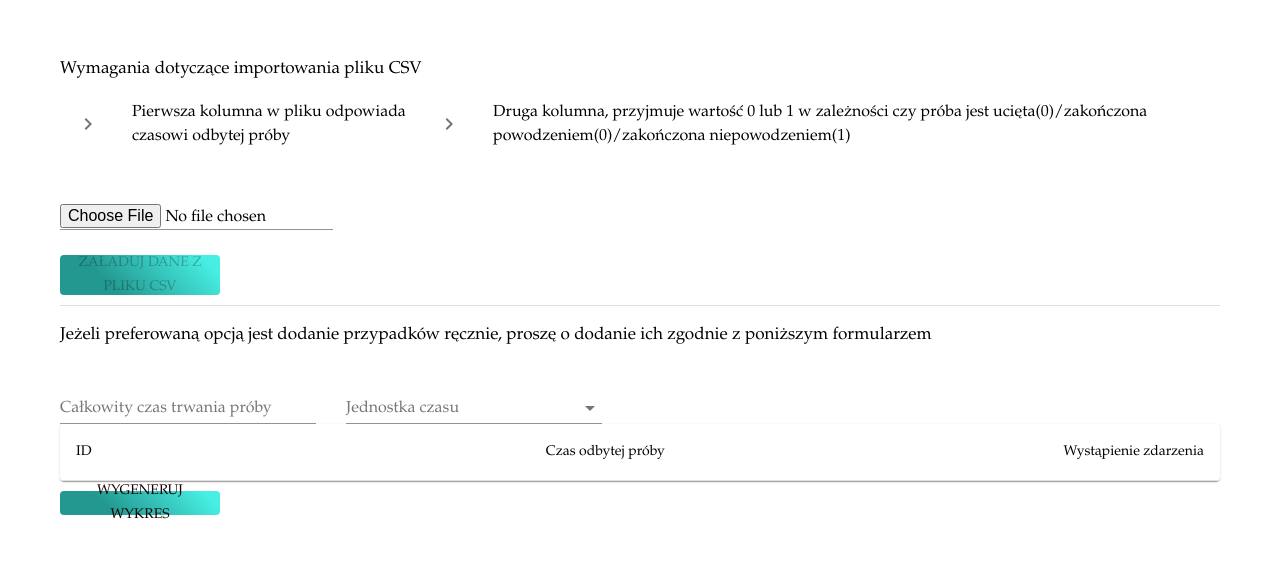
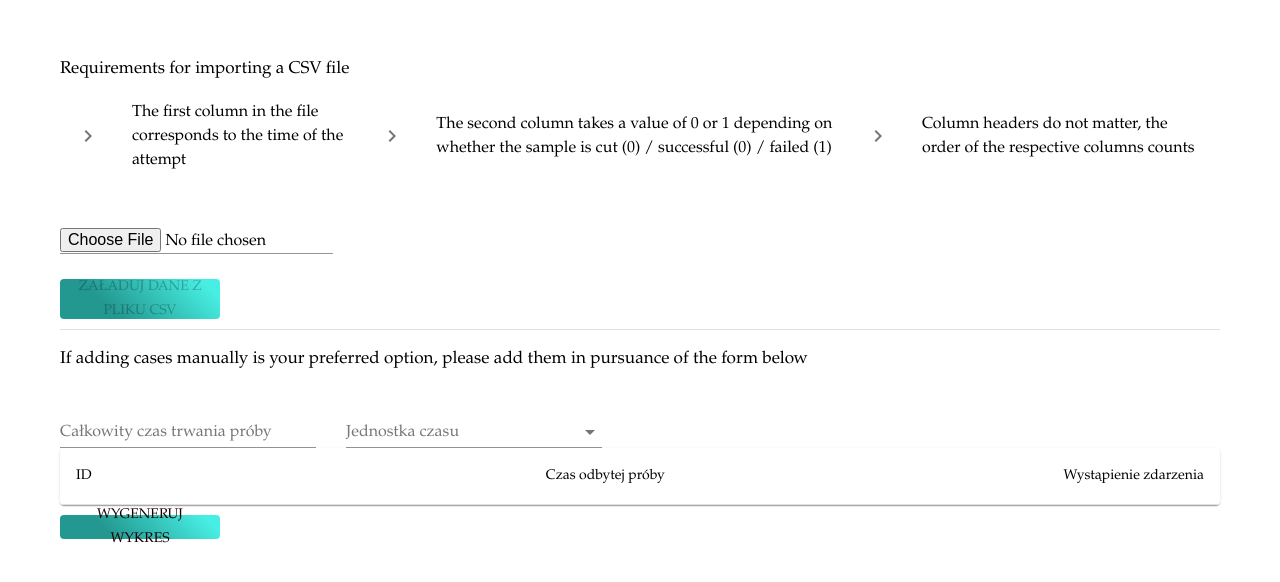
Before and after one commit to azdrojowa123/math-microservices, a React (Create React App) app in the folder frontend/: page /calc/survival-curve in a window 1280 px wide. Shown: the top 582 px of the page. Built offline with nearby package versions, Linux system fonts and the light colour scheme.

Commit message:
feat: adding another values returning from CSV

```diff
--- a/frontend/src/pages/survival-curve/AddingTestingPersonForm.tsx
+++ b/frontend/src/pages/survival-curve/AddingTestingPersonForm.tsx
@@ -66,8 +66,8 @@ export function AddingTestingPersonForm(props: AddTestingPersonFormI) {
                 <Grid item xs={10}>
                     <Box borderRadius={8}>
                         <Typography variant="h1" component="div">
-                            Jeżeli preferowaną opcją jest dodanie przypadków ręcznie, proszę o dodanie ich zgodnie z
-                            poniższym formularzem
+                            If adding cases manually is your preferred option, please add them in pursuance of
+                            the form below
                         </Typography>
                     </Box>
                 </Grid>
--- a/frontend/src/pages/survival-curve/CsvReader.tsx
+++ b/frontend/src/pages/survival-curve/CsvReader.tsx
@@ -54,17 +54,15 @@ export function CsvReader() {
     const processCSV = (str: string, delim = ',') => {
         const headers = str.slice(0, str.indexOf('\r\n')).split(delim);
         const rows = str.slice(str.indexOf('\r\n') + 2).split('\r\n').slice(0, -1);
-        const newArray = rows.map((row: any) => {
+        const resultArray = rows.map((row: any, index: number) => {
             const values = row.split(delim);
-            if (values.length !== 0) {
-                const singleObject: any = {}
-                headers.forEach((value: string, index: number) => {
-                    singleObject[value] = values[index]
-                })
-                return singleObject
+            return {
+                id: index,
+                duration: values[0],
+                occurrence: values[1]
             }
-        })
-        console.log(newArray)
+        });
+        console.log(resultArray)
     }
 
     return (
@@ -73,19 +71,25 @@ export function CsvReader() {
                 <Grid item>
                     <Box borderRadius={8}>
                         <Typography variant="h1" component="div">
-                            Wymagania dotyczące importowania pliku CSV
+                            Requirements for importing a CSV file
                         </Typography>
                         <List>
                             <ListItem>
                                 <ListItemIcon>
                                     <KeyboardArrowRightSharpIcon/>
                                 </ListItemIcon>
-                                <ListItemText primary="Pierwsza kolumna w pliku odpowiada czasowi odbytej próby"/>
+                                <ListItemText
+                                    primary="The first column in the file corresponds to the time of the attempt"/>
                                 <ListItemIcon>
                                     <KeyboardArrowRightSharpIcon/>
                                 </ListItemIcon>
                                 <ListItemText
-                                    primary="Druga kolumna, przyjmuje wartość 0 lub 1 w zależności czy próba jest ucięta(0)/zakończona powodzeniem(0)/zakończona niepowodzeniem(1)"/>
+                                    primary="The second column takes a value of 0 or 1 depending on whether the sample is cut (0) / successful (0) / failed (1)"/>
+                                <ListItemIcon>
+                                    <KeyboardArrowRightSharpIcon/>
+                                </ListItemIcon>
+                                <ListItemText
+                                    primary="Column headers do not matter, the order of the respective columns counts"/>
                             </ListItem>
                         </List>
                     </Box>
```
